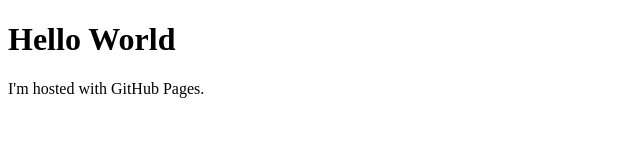
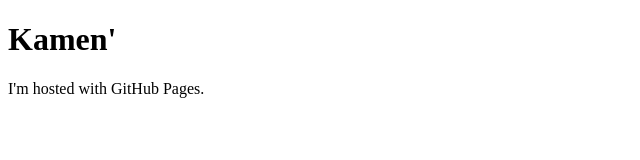
Before and after one commit to UncleReed/UncleReed.github.io, a plain HTML site: page index.html in a window 1280 px wide. Shown: the whole page, without its empty margins (0-640 px from the left). Drawn offline with Linux system fonts and the light colour scheme.

Commit message:
Update index.html

```diff
--- a/index.html
+++ b/index.html
@@ -1,7 +1,7 @@
 <!DOCTYPE html>
 <html>
 <body>
-<h1>Hello World</h1>
+<h1>Kamen'</h1>
 <p>I'm hosted with GitHub Pages.</p>
 </body>
 </html>
```
